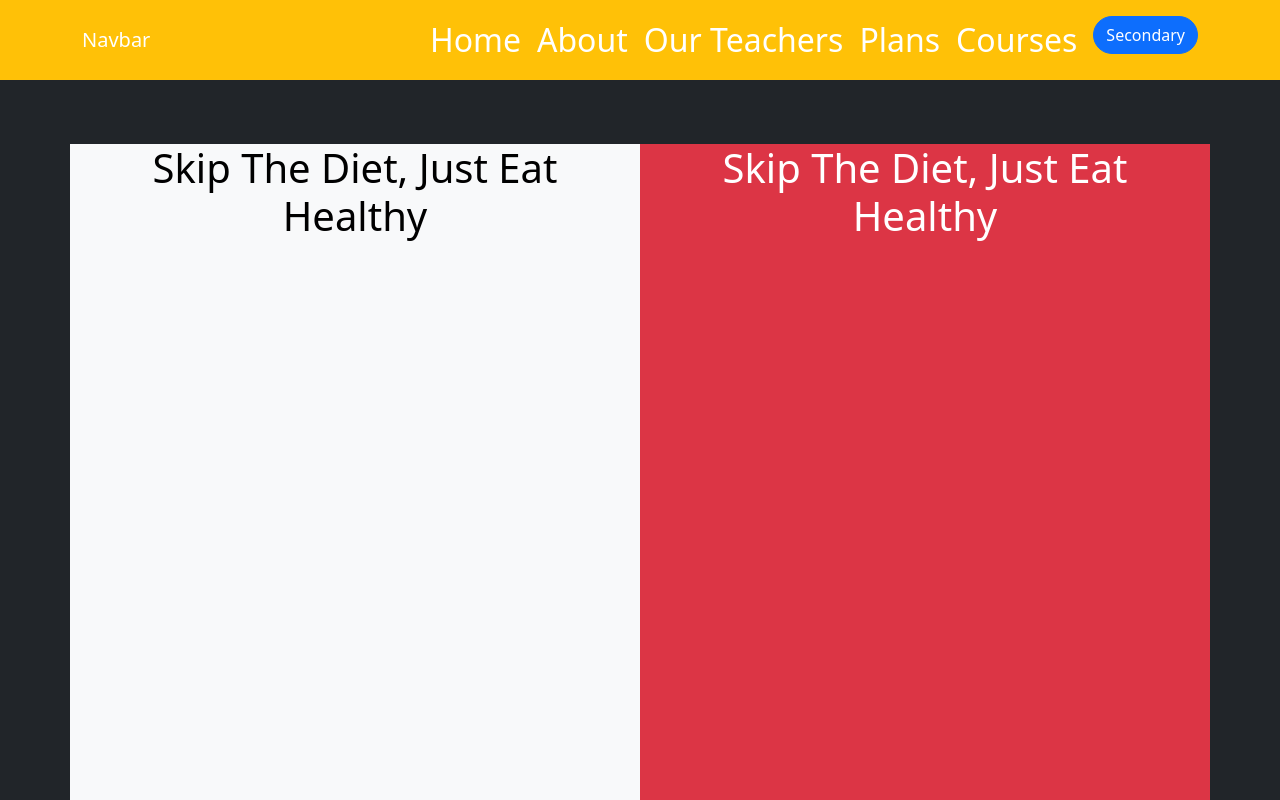
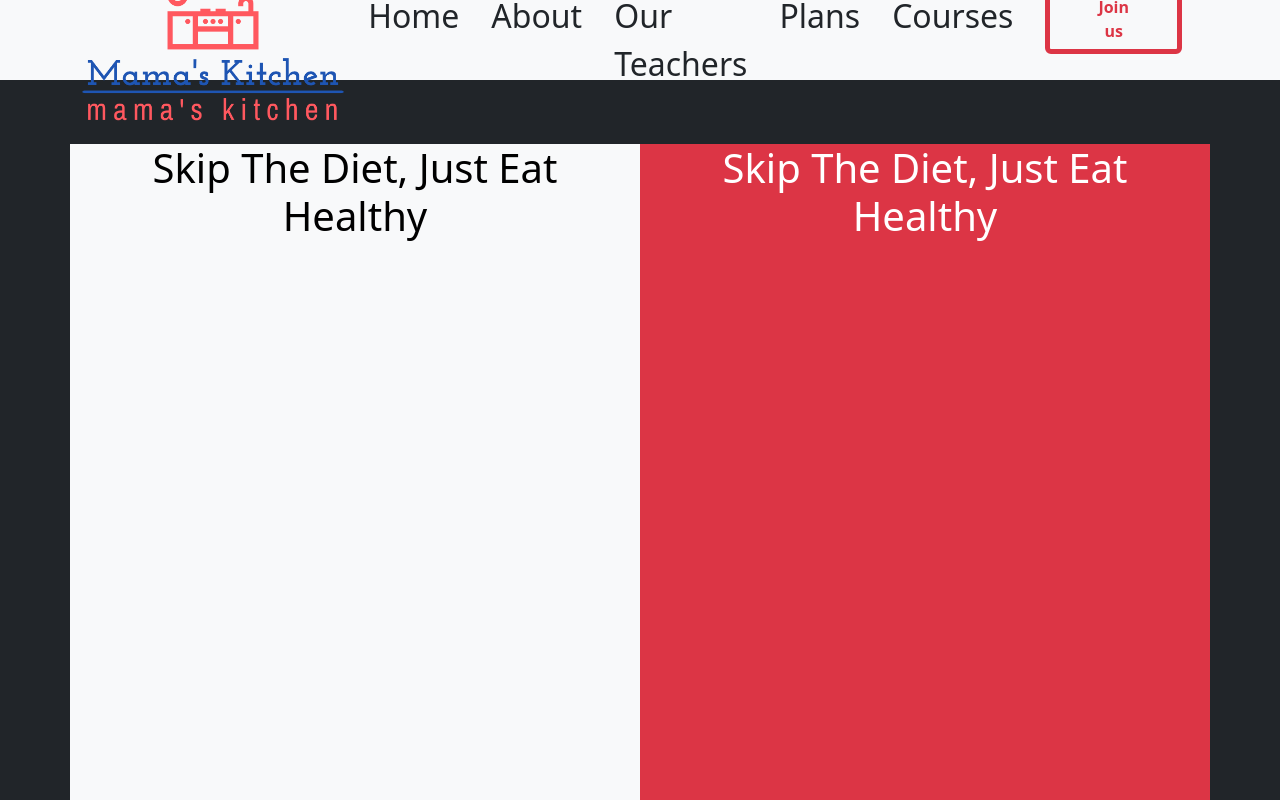
Before and after one commit to Yonashenok/first-capstone-project, a website: page home.html in a window 1280 px wide. Shown: the top 800 px of the page. Drawn offline with nearby package versions, Linux system fonts and the light colour scheme.

Commit message:
added header and logo

```diff
--- a/home.html
+++ b/home.html
@@ -19,10 +19,16 @@
   </head>
   <body>
     <nav
-      class="container-fluid navbar nav-Overly bg-warning navbar-expand-lg position-fixed top-0 left-0"
+      class="container-fluid navbar nav-Overly bg-light navbar-expand-lg position-fixed top-0 left-0"
     >
       <div class="container navPad">
-        <a class="navbar-brand text text-white" href="#">Navbar</a>
+        <a class="navbar-brand text text-white" href="./home.html">
+          <img
+            class="img-fluid logo"
+            src="./assets/imgs/mamas-kitchen.png"
+            alt=""
+          />
+        </a>
         <div class="">
           <svg
             xmlns="http://www.w3.org/2000/svg"
@@ -47,30 +53,33 @@
         >
           <div class="d-none d-sm-block d-md-block d-lg-block">
             <ul class="navbar-nav nav_content">
-              <li class="nav-item col">
+              <li class="nav-item me-3">
                 <a
-                  class="nav-link active text text-white"
+                  class="nav-link active text text-dark"
                   aria-current="page"
-                  href="#"
+                  href="./home.html"
                 >
                   Home
                 </a>
               </li>
-              <li class="nav-item">
-                <a class="nav-link text text-white" href="#">About</a>
+              <li class="nav-item me-3">
+                <a class="nav-link text text-dark" href="./about.html">About</a>
               </li>
-              <li class="nav-item">
-                <a class="nav-link text text-white" href="#">Our Teachers</a>
+              <li class="nav-item me-3">
+                <a class="nav-link text text-dark" href="#">Our Teachers</a>
               </li>
-              <li class="nav-item">
-                <a class="nav-link text text-white" href="#">Plans</a>
+              <li class="nav-item me-3">
+                <a class="nav-link text text-dark" href="#">Plans</a>
               </li>
-              <li class="nav-item">
-                <a class="nav-link text text-white">Courses</a>
+              <li class="nav-item me-3">
+                <a class="nav-link text text-dark">Courses</a>
               </li>
-              <li class="nav-item ms-2">
-                <button type="button" class="btn btn-primary rounded-5">
-                  Secondary
+              <li class="nav-item me-3 ms-2">
+                <button
+                  type="button"
+                  class="btn btn-outline-warning border border-5 border-danger px-5 text-danger fw-bold"
+                >
+                  Join us
                 </button>
               </li>
             </ul>
```
